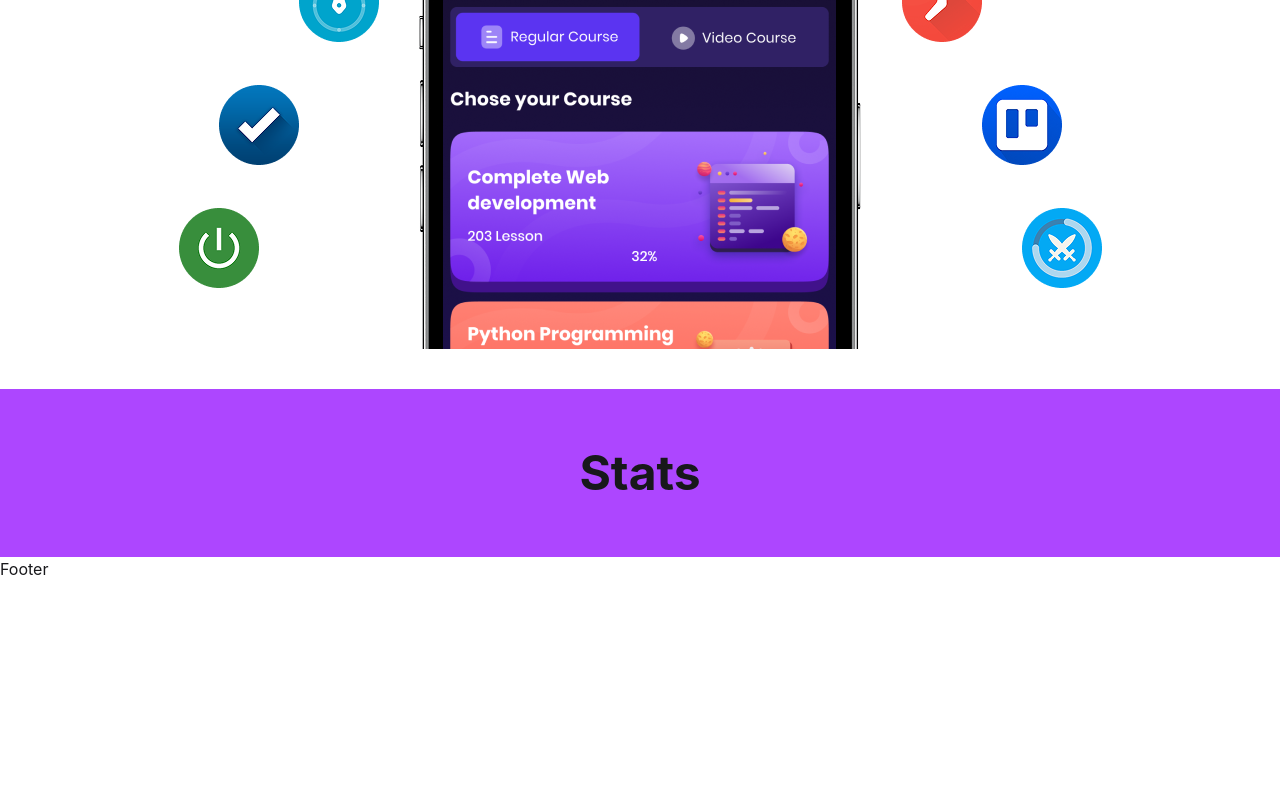
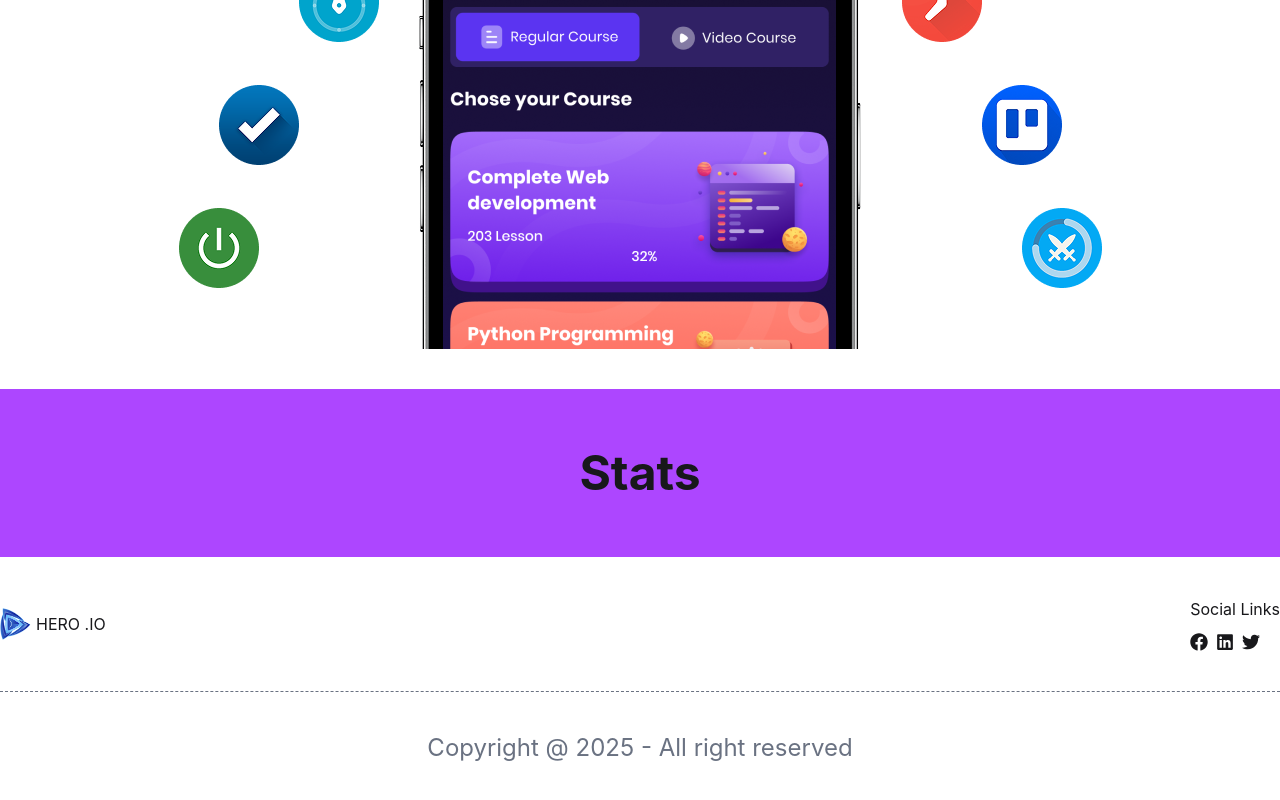
Before and after one commit to siam-parvez-swe/play-store, a React (Vite) app: page / in a window 1280 px wide. Shown: the part 555-1355 px from the top of the page. Before the commit the page ends 1136 px from the top, so only its background shows below. Built offline with nearby package versions, Linux system fonts and the light colour scheme.

Commit message:
complete footer section

```diff
--- a/src/components/shared/Footer.jsx
+++ b/src/components/shared/Footer.jsx
@@ -1,9 +1,29 @@
 import React from 'react';
-
+import logoImg from '../../assets/images/logo.png'
+import { Link } from 'react-router';
+import { FaFacebook, FaLinkedin, FaTwitter } from 'react-icons/fa';
 const Footer = () => {
     return (
-        <div>
-            Footer
+        <div className='container mx-auto py-10'>
+            <div className='flex justify-between items-center'>
+                <div className='flex justify-start items-center gap-1'>
+                    <img src={logoImg} alt="" className='w-8' />
+                    <h1>HERO .IO</h1>
+                </div>
+                <div className='flex flex-col gap-3'>
+                    <h1>Social Links</h1>
+                    <div className='flex  items-center gap-2 text-lg'>
+                        <Link className=''><FaFacebook></FaFacebook></Link>
+                        <Link className=''><FaLinkedin></FaLinkedin></Link>
+                        <Link className=''><FaTwitter></FaTwitter></Link>
+                    </div>
+                </div>
+
+            </div>
+            <div className='border-b my-10 border-dashed text-gray-500'></div>
+            <div>
+                <p className='text-2xl text-center text-gray-500'>Copyright @ 2025 - All right reserved</p>
+            </div>
         </div>
     );
 };
```
